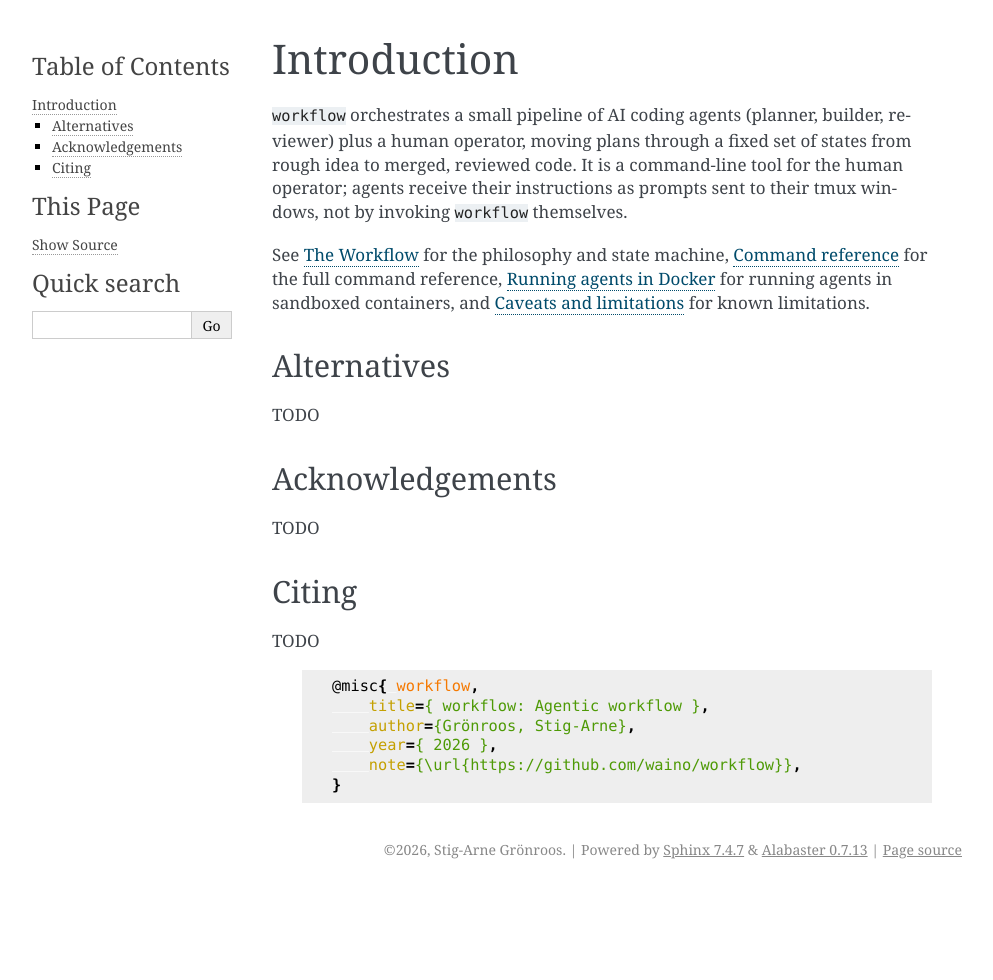
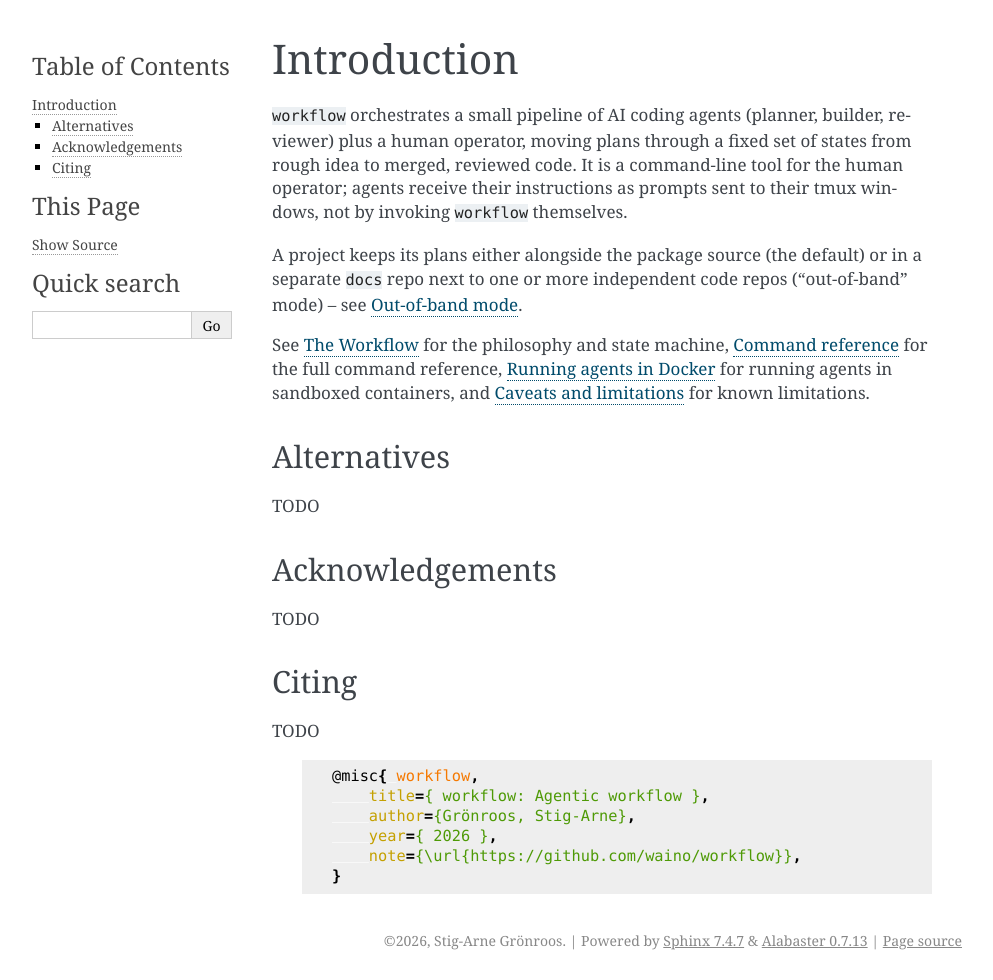
Before and after one commit to Waino/workflow, a Sphinx documentation site: the page built from docs/source/Introduction.rst, in a window 1280 px wide. Shown: the whole page, without its empty margins (148-1141 px from the left). Built offline with Sphinx 7.4.7, drawn with Linux system fonts in a browser that asks for light colours; before the commit the page ends 900 px from its top, so only the background shows below that.

Commit message:
test(023.4): strengthen oob init assertions; mention oob mode in intro docs
Assert canon-side repos also get the bare remote (not just agent
worktrees), and that a resumed init leaves the docs repo's HEAD and an
already-generated AGENTS.md copy untouched.

```diff
--- a/docs/source/Introduction.rst
+++ b/docs/source/Introduction.rst
@@ -8,6 +8,10 @@ reviewer) plus a human operator, moving plans through a fixed set of states from
 rough idea to merged, reviewed code. It is a command-line tool for the human
 operator; agents receive their instructions as prompts sent to their tmux windows,
 not by invoking ``workflow`` themselves.
+
+A project keeps its plans either alongside the package source (the default) or in a
+separate ``docs`` repo next to one or more independent code repos ("out-of-band"
+mode) -- see :ref:`Out-of-band mode`.
 
 See :ref:`Workflow` for the philosophy and state machine, :ref:`CLI` for the full
 command reference, :ref:`Docker` for running agents in sandboxed containers, and
```
Also changed, not shown: 1 other file.
